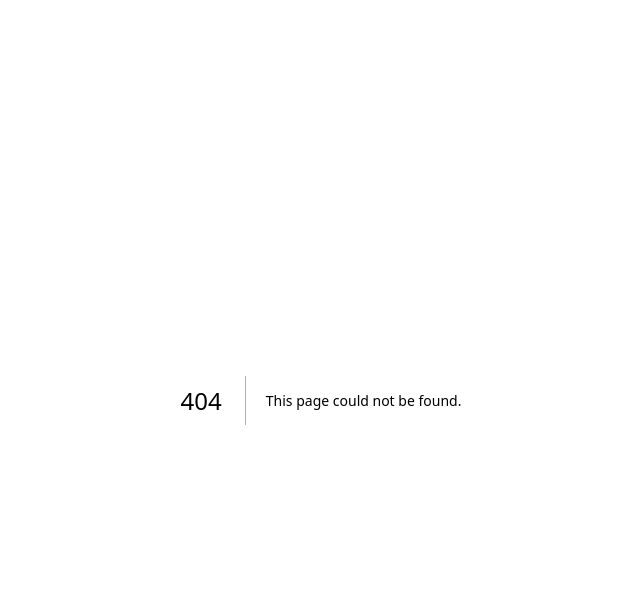
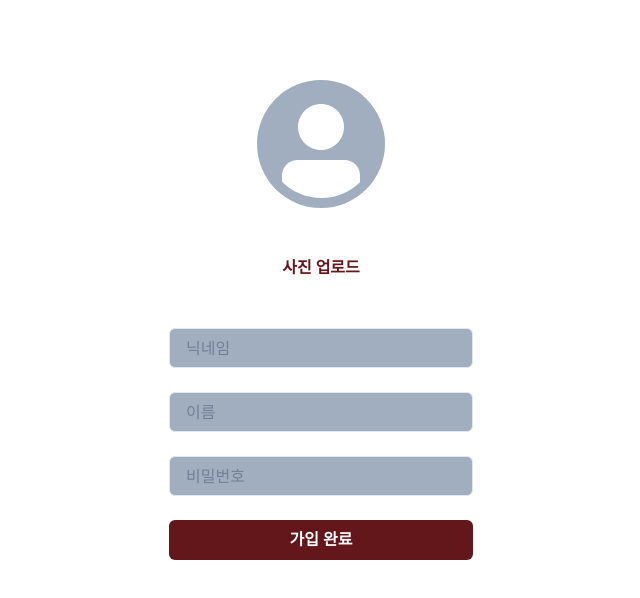
Before and after one commit to DevTraces/FrontEnd, a Next.js app: page /auth/profile in a window 1280 px wide. Before the commit this address had no page. Shown: the top 598 px of the page, without its empty margins (319-959 px from the left). Built offline with nearby package versions, Linux system fonts and the light colour scheme.

Commit message:
feat: Add signup profile setting page - ui test setting isError true/false

```diff
--- /dev/null
+++ b/src/pages/auth/profile/index.tsx
@@ -0,0 +1,61 @@
+import {
+  Avatar,
+  Button,
+  FormControl,
+  FormErrorMessage,
+  FormHelperText,
+  VStack
+} from "@chakra-ui/react";
+import Head from "next/head";
+import { useRouter } from "next/router";
+import AuthButton from "../components/AuthButton";
+import AuthLayout from "../components/AuthLayout";
+import AuthTextInput from "../components/AuthTextInput";
+
+export default function Profile() {
+  const router = useRouter();
+  const isError = false;
+
+  return (
+    <>
+      <Head>
+        <title>Arterest | Profile</title>
+      </Head>
+      <AuthLayout>
+        <Avatar m="auto" size="2xl" />
+        <Button bg="none" color="red.900" onClick={() => {}}>
+          사진 업로드
+        </Button>
+        <FormControl as={VStack} isInvalid={isError}>
+          <AuthTextInput type="text" placeholder="닉네임" />
+          {!isError ? (
+            <FormHelperText />
+          ) : (
+            <FormErrorMessage>Email is required.</FormErrorMessage>
+          )}
+          <AuthTextInput type="text" placeholder="이름" />
+          {!isError ? (
+            <FormHelperText />
+          ) : (
+            <FormErrorMessage>Password is required.</FormErrorMessage>
+          )}
+          <AuthTextInput type="password" placeholder="비밀번호" />
+          {!isError ? (
+            <FormHelperText />
+          ) : (
+            <FormErrorMessage>Password is required.</FormErrorMessage>
+          )}
+          <AuthButton
+            bg="red.900"
+            color="white"
+            onClick={() => {
+              router.push("/home");
+            }}
+          >
+            가입 완료
+          </AuthButton>
+        </FormControl>
+      </AuthLayout>
+    </>
+  );
+}
```
